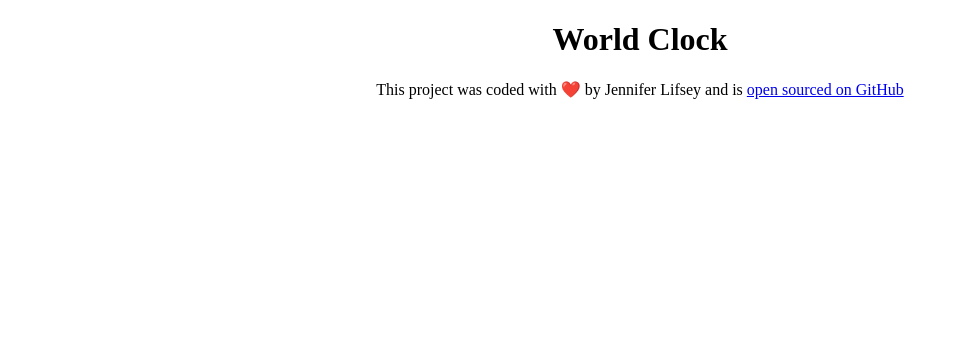
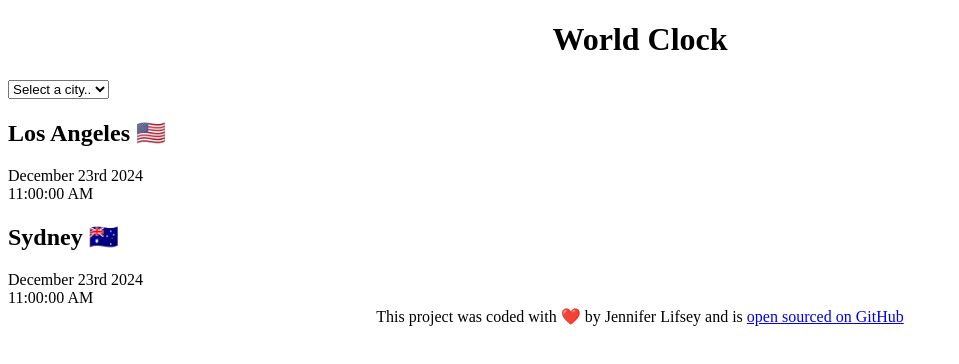
Before and after one commit to jlifs/world-clock, a plain HTML site: page index.html in a window 1280 px wide. Shown: the whole page, without its empty margins (0-959 px from the left). Drawn offline with Linux system fonts and the light colour scheme.

Commit message:
Added the basic html

```diff
--- a/index.html
+++ b/index.html
@@ -7,7 +7,28 @@
     <title>World Clock - Jennifer Lifsey</title>
 </head>
 <body>
+    <div class="container">
     <h1>World Clock</h1>
+
+    <select>
+        <option value="">Select a city..</option>
+        <option value="">London</option>
+        <option value="">New York</option>
+        <option value="">Paris</option>
+    </select>
+
+    <div class="city">
+        <h2>Los Angeles 🇺🇸</h2>
+        <div class="date">December 23rd 2024</div>
+        <div class="time">11:00:00 AM</div>
+    </div>
+
+    <div class="city">
+        <h2>Sydney 🇦🇺</h2>
+        <div class="date">December 23rd 2024</div>
+        <div class="time">11:00:00 AM</div>
+    </div>
+    </div>
     <footer>This project was coded with ❤️ by Jennifer Lifsey and is
         <a href="https://github.com/jlifs/world-clock" target="_blank"> open sourced on GitHub</a>
     </footer>
```
